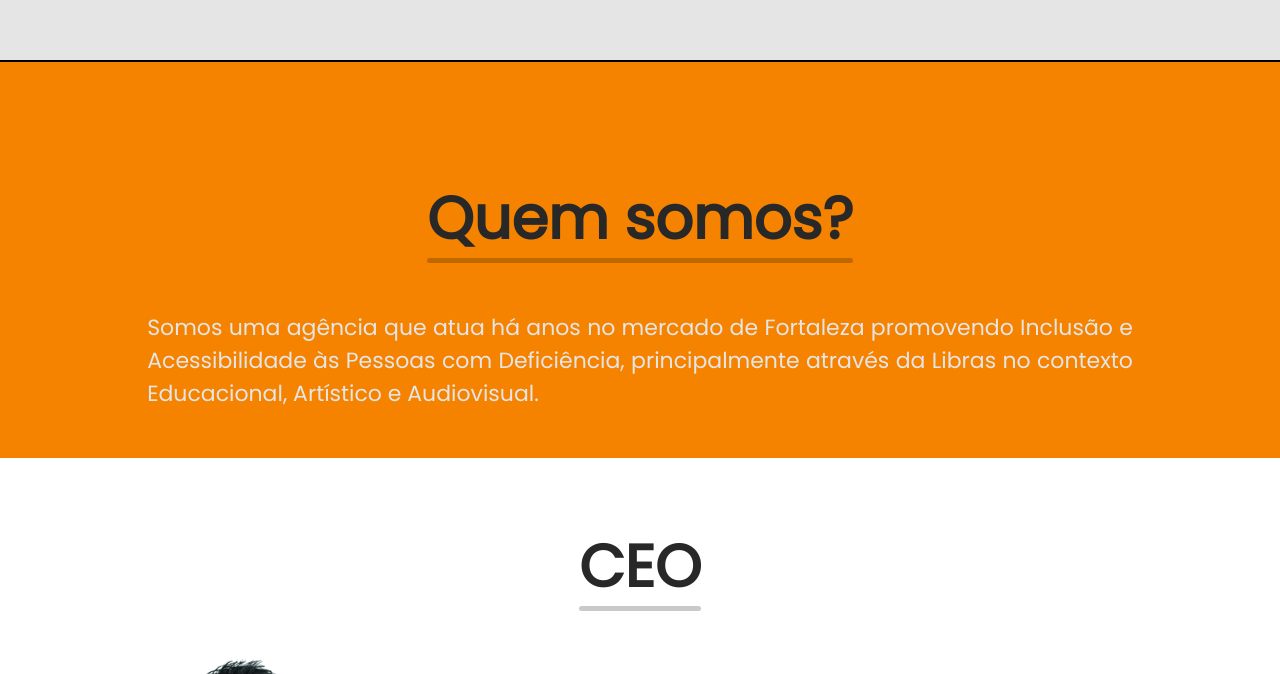
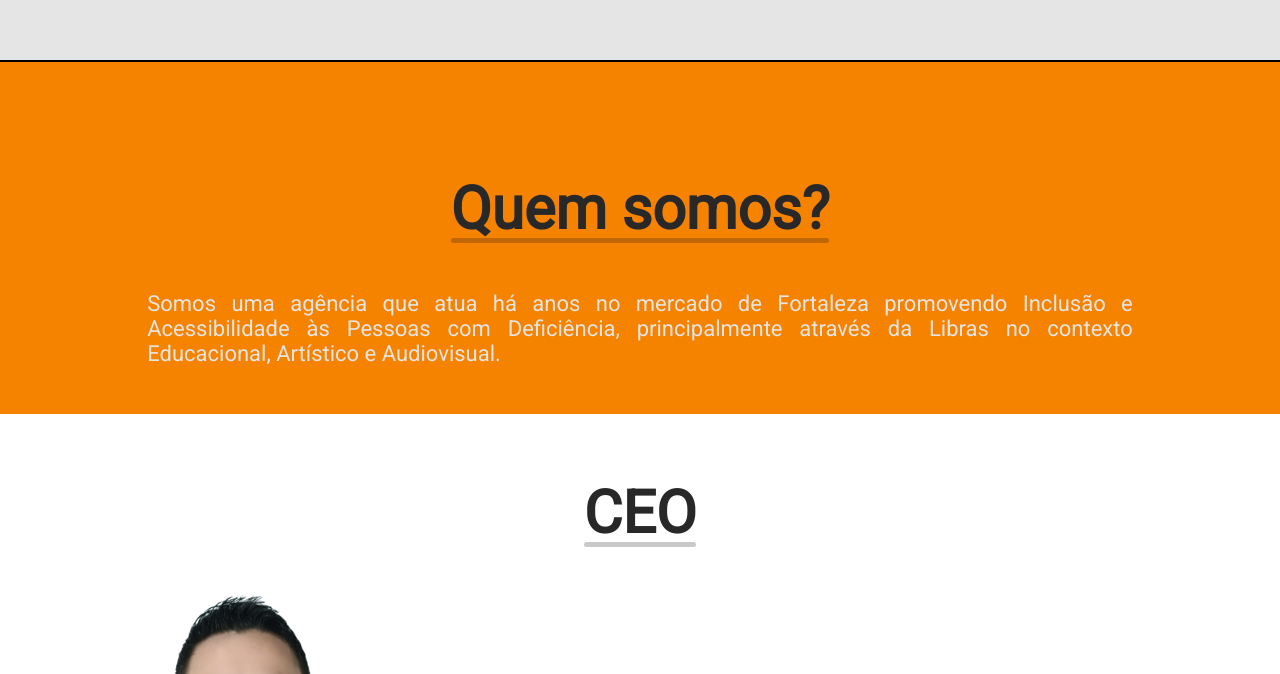
Before and after one commit to samuelabreu00/portf-lioNiltonCamara, a React (Vite) app: page / in a window 1280 px wide. Shown: the part 740-1414 px from the top of the page. Built offline with nearby package versions, Linux system fonts and the light colour scheme.

Commit message:
Update index.css

```diff
--- a/src/index.css
+++ b/src/index.css
@@ -6,7 +6,7 @@
     box-sizing: border-box;
 }
 body{
-    font-family: 'Poppins', 'Roboto';
+    font-family:'Roboto';
 }
 html{
     scroll-behavior: smooth;
```
